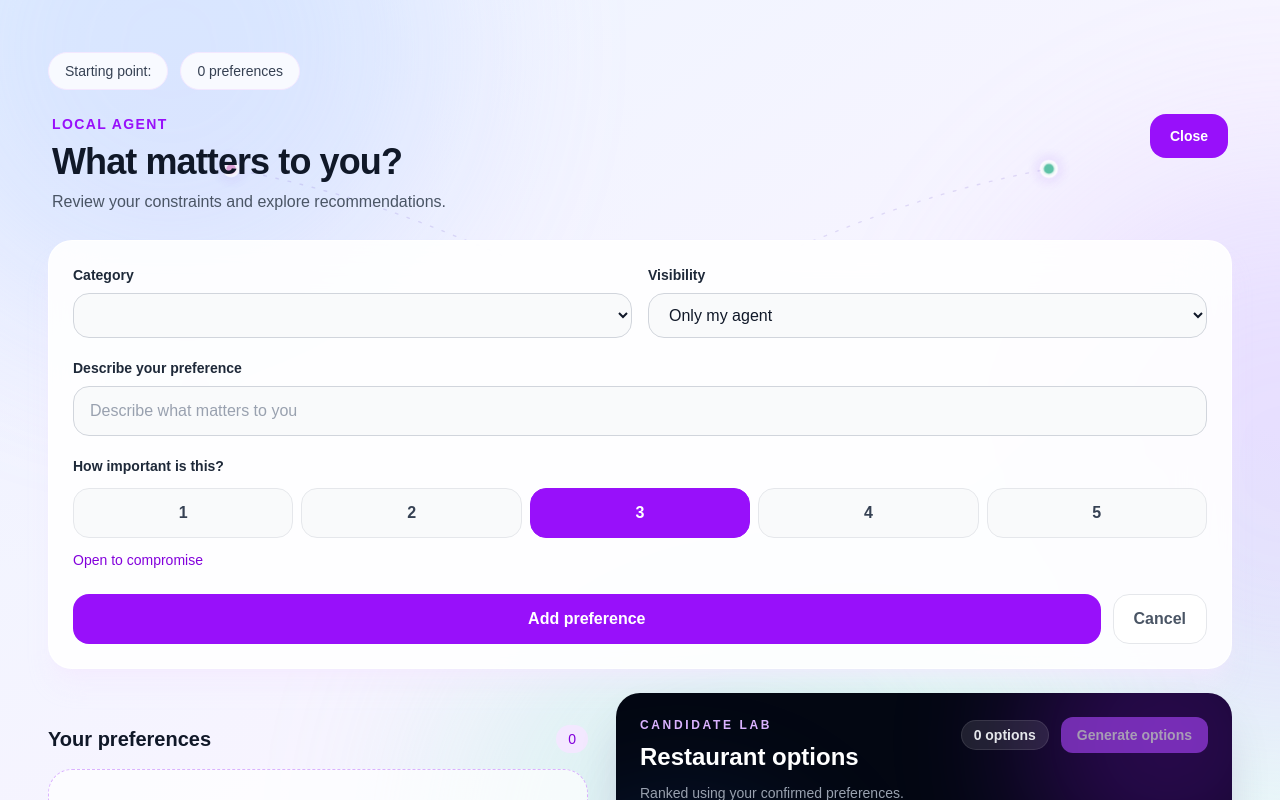
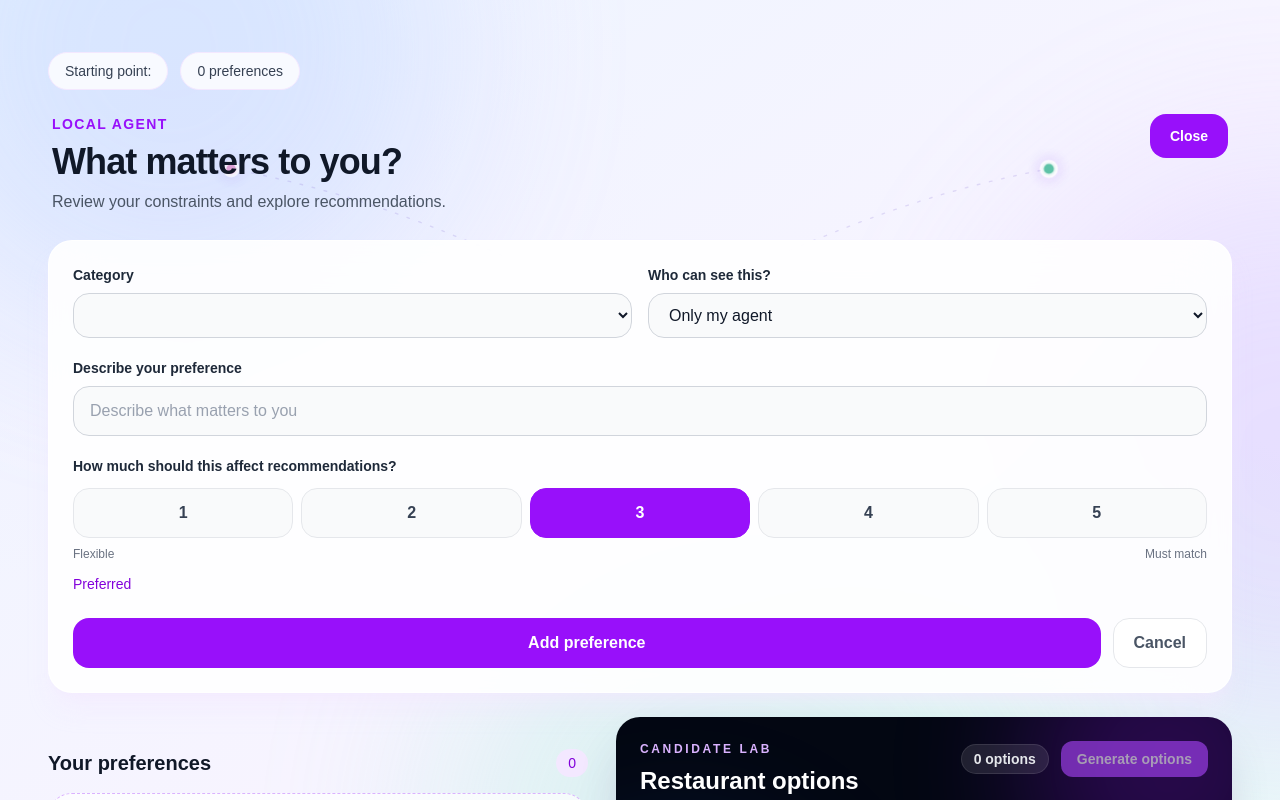
Before and after one commit to Michael52555/Private-Council, a Next.js app: page /room/1 in a window 1280 px wide. Both pictures are taken after a click on the button "+ Add preference". Shown: the top 800 px of the page. Built offline with nearby package versions, Linux system fonts and the light colour scheme.

Commit message:
Polish food preference editing UI

```diff
--- a/app/room/[id]/page.tsx
+++ b/app/room/[id]/page.tsx
@@ -195,11 +195,11 @@ function isPreferenceCategory(
 }
 
 const importanceLabels: Record<Importance, string> = {
-  1: "Almost indifferent",
-  2: "Soft preference",
-  3: "Open to compromise",
-  4: "Strict",
-  5: "Non-negotiable",
+  1: "Flexible",
+  2: "Nice to have",
+  3: "Preferred",
+  4: "Strong preference",
+  5: "Must match",
 };
 
 const visibilityLabels: Record<Visibility, string> = {
@@ -1855,7 +1855,7 @@ export default function RoomPage() {
                             htmlFor="preference-visibility"
                             className="mb-2 block text-sm font-semibold text-gray-800"
                         >
-                            Visibility
+                            Who can see this?
                         </label>
 
                         <select
@@ -1884,11 +1884,34 @@ export default function RoomPage() {
                     {/* Fixed food-type input or free statement for other categories */}
                     {draft.category === "food" ? (
                     <div className="mt-5">
-                        <p className="mb-2 block text-sm font-semibold text-gray-800">
-                        Choose one or more food types
+                        <div className="flex min-h-8 items-center justify-between gap-3">
+                        <div>
+                            <p className="text-sm font-semibold text-gray-800">
+                            What sounds good?
+                            </p>
+                            <p className="mt-1 text-sm text-gray-500">
+                            Select every food type you would be happy with.
+                            </p>
+                        </div>
+
+                        {draft.foodTypes.length > 0 && (
+                            <button
+                            type="button"
+                            onClick={() => updateDraft("foodTypes", [])}
+                            className="shrink-0 text-sm font-semibold text-purple-700 transition hover:text-purple-900 focus-visible:outline-none focus-visible:ring-2 focus-visible:ring-purple-500 focus-visible:ring-offset-2"
+                            >
+                            Clear all
+                            </button>
+                        )}
+                        </div>
+
+                        <p className="mt-3 text-sm font-medium text-gray-600" aria-live="polite">
+                        {draft.foodTypes.length === 0
+                            ? "Nothing selected yet"
+                            : `${draft.foodTypes.length} selected`}
                         </p>
 
-                        <div className="grid gap-2 sm:grid-cols-2 lg:grid-cols-4">
+                        <div className="mt-3 grid grid-cols-2 gap-2 md:grid-cols-4">
                         {FOOD_TYPE_OPTIONS.map((option) => {
                             const selected = draft.foodTypes.includes(option.value);
                             return (
@@ -1905,12 +1928,17 @@ export default function RoomPage() {
                                 );
                                 setFormError("");
                                 }}
-                                className={`rounded-xl border px-3 py-3 text-sm font-semibold transition ${
+                                className={`flex min-h-11 items-center justify-center gap-2 rounded-xl border px-3 py-2.5 text-sm font-semibold transition focus-visible:outline-none focus-visible:ring-2 focus-visible:ring-purple-500 focus-visible:ring-offset-2 ${
                                 selected
-                                    ? "border-purple-600 bg-purple-600 text-white"
+                                    ? "border-purple-600 bg-purple-600 text-white shadow-sm"
                                     : "border-gray-200 bg-gray-50 text-gray-700 hover:border-purple-300 hover:bg-purple-50"
                                 }`}
                             >
+                                {selected && (
+                                <span aria-hidden="true" className="text-base leading-none">
+                                    &#10003;
+                                </span>
+                                )}
                                 {option.label}
                             </button>
                             );
@@ -1949,7 +1977,7 @@ export default function RoomPage() {
                     {/* Importance selection */}
                     <fieldset className="mt-5">
                         <legend className="text-sm font-semibold text-gray-800">
-                        How important is this?
+                        How much should this affect recommendations?
                         </legend>
 
                         <div className="mt-3 grid grid-cols-5 gap-2">
@@ -1963,6 +1991,8 @@ export default function RoomPage() {
                                 onClick={() =>
                                 updateDraft("importance", importance)
                                 }
+                                aria-label={`${importance}: ${importanceLabels[importance]}`}
+                                aria-pressed={selected}
                                 className={`rounded-2xl border py-3 font-semibold transition ${
                                 selected
                                     ? "border-purple-600 bg-purple-600 text-white"
@@ -1973,6 +2003,11 @@ export default function RoomPage() {
                             </button>
                             );
                         })}
+                        </div>
+
+                        <div className="mt-2 flex justify-between text-xs font-medium text-gray-500">
+                        <span>Flexible</span>
+                        <span>Must match</span>
                         </div>
 
                         <p className="mt-3 text-sm font-medium text-purple-700">
```
